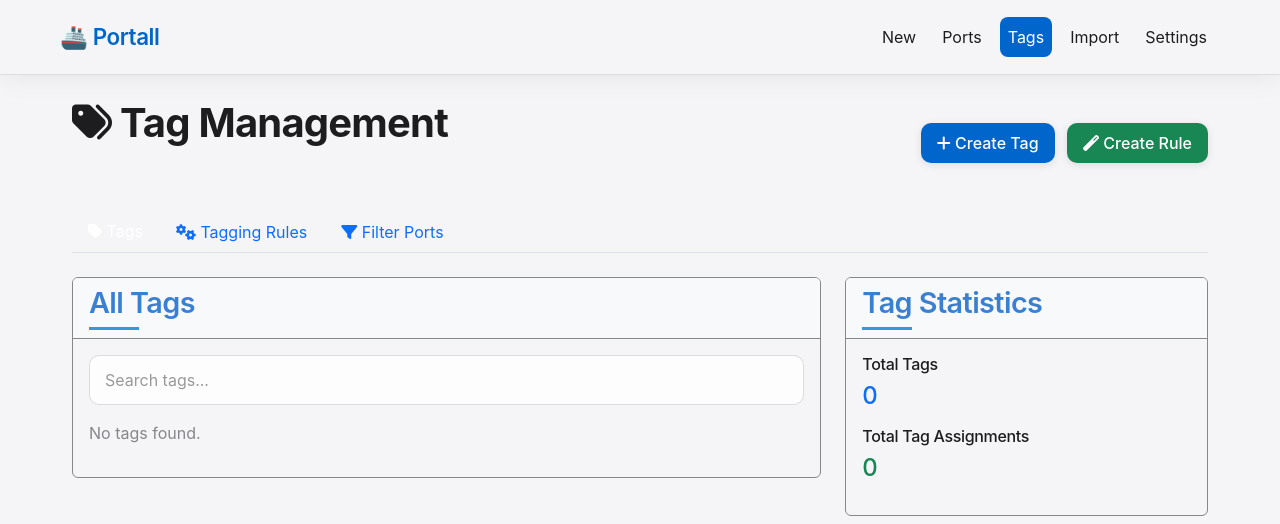
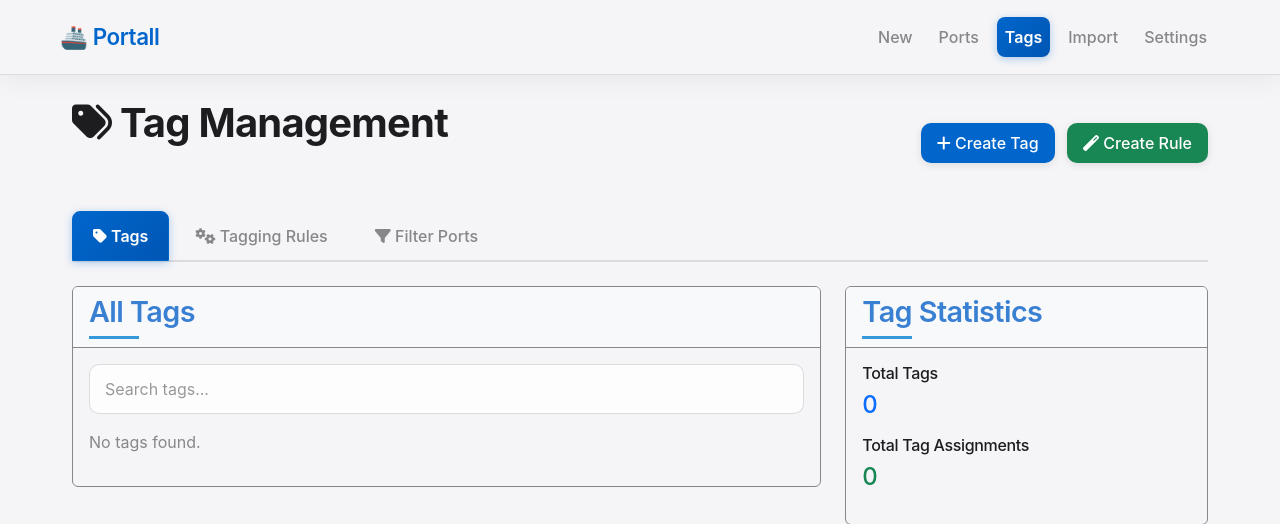
Before and after one commit to need4swede/Portall, a Flask app: page /tags in a window 1280 px wide. Shown: the top 524 px of the page. Run offline with Flask 3, Linux system fonts and the light colour scheme; data that the repository does not hold is empty; parts of the project's set-up code (start-up, migrations or seed data) failed here and were passed over; some libraries are stand-ins or nearby versions.

Commit message:
Enhance navbar and nav-tabs styling for better UX
Refines navbar link colors, hover, and active states for both light and dark themes, adding gradients, shadows, and improved transitions. Introduces custom styles for Bootstrap nav-tabs to match the updated navbar appearance, ensuring consistent and modern UI across navigation components.

```diff
--- a/static/css/global/styles.css
+++ b/static/css/global/styles.css
@@ -157,37 +157,81 @@ h1 {
 }
 
 .navbar .nav-link {
-    color: var(--text-primary);
+    color: var(--text-secondary);
     padding: 8px 16px;
     margin: 0 5px;
     border-radius: 8px;
     transition: all var(--transition-fast) var(--ease-out);
+    font-weight: 500;
 }
 
 .navbar .nav-link:hover {
-    background-color: rgba(0, 0, 0, 0.05);
-    color: var(--accent-color);
+    background-color: rgba(0, 102, 204, 0.1);
+    transform: translateY(-1px);
 }
 
 [data-theme="dark"] .navbar .nav-link:hover {
-    background-color: rgba(255, 255, 255, 0.05);
+    background-color: rgba(10, 132, 255, 0.15);
 }
 
 .navbar .nav-link.active {
-    background-color: var(--accent-color);
+    background: linear-gradient(135deg, var(--accent-color) 0%, var(--accent-hover) 100%);
     color: white;
+    font-weight: 600;
+    box-shadow: 0 2px 8px rgba(0, 102, 204, 0.3);
+}
+
+[data-theme="dark"] .navbar .nav-link.active {
+    box-shadow: 0 2px 8px rgba(10, 132, 255, 0.4);
+}
+
+/* Bootstrap Nav Tabs Styling */
+.nav-tabs {
+    border-bottom: 2px solid var(--border-color);
+}
+
+.nav-tabs .nav-link {
+    color: var(--text-secondary);
+    background-color: transparent;
+    border: 1px solid transparent;
+    border-radius: 8px 8px 0 0;
+    padding: 12px 20px;
+    margin-right: 5px;
+    font-weight: 500;
+    transition: all var(--transition-fast) var(--ease-out);
+}
+
+.nav-tabs .nav-link:hover {
+    background-color: rgba(0, 102, 204, 0.1);
+    border-color: transparent;
+    transform: translateY(-1px);
+}
+
+[data-theme="dark"] .nav-tabs .nav-link:hover {
+    background-color: rgba(10, 132, 255, 0.15);
 }
 
 .nav-tabs .nav-item.show .nav-link,
 .nav-tabs .nav-link.active {
-    color: #fff;
-    background-color: var(--nav-link-active-bg);
-    border-color: var(--bs-nav-tabs-link-active-border-color);
-    border: none;
-    border-bottom-width: medium;
-    border-bottom-style: none;
-    border-bottom-color: currentcolor;
-    border-bottom: 1px;
+    color: white;
+    background: linear-gradient(135deg, var(--accent-color) 0%, var(--accent-hover) 100%);
+    border-color: var(--accent-color);
+    border-bottom-color: var(--accent-color);
+    font-weight: 600;
+    box-shadow: 0 2px 8px rgba(0, 102, 204, 0.3);
+}
+
+[data-theme="dark"] .nav-tabs .nav-link.active {
+    box-shadow: 0 2px 8px rgba(10, 132, 255, 0.4);
+}
+
+.nav-tabs .nav-link:focus {
+    outline: none;
+    box-shadow: 0 0 0 3px rgba(0, 102, 204, 0.25);
+}
+
+[data-theme="dark"] .nav-tabs .nav-link:focus {
+    box-shadow: 0 0 0 3px rgba(10, 132, 255, 0.25);
 }
 
 /* Glass Card Effect */
--- a/static/css/themes/light.css
+++ b/static/css/themes/light.css
@@ -100,19 +100,23 @@ body {
 }
 
 .navbar .nav-link {
-    color: var(--text-color-primary);
+    color: var(--text-color-secondary);
     border-radius: 8px;
     transition: all var(--transition-fast) var(--ease-out);
+    font-weight: 500;
 }
 
 .navbar .nav-link:hover {
-    background-color: rgba(0, 0, 0, 0.05);
+    background-color: rgba(0, 102, 204, 0.1);
     color: var(--accent-color);
+    transform: translateY(-1px);
 }
 
 .navbar .nav-link.active {
-    background-color: var(--accent-color);
+    background: linear-gradient(135deg, var(--accent-color) 0%, var(--accent-hover) 100%);
     color: white;
+    font-weight: 600;
+    box-shadow: 0 2px 8px rgba(0, 102, 204, 0.3);
 }
 
 /* Glass Card Effect */
```
Also changed, not shown: static/css/themes/dark.css (+7 -3 lines).
